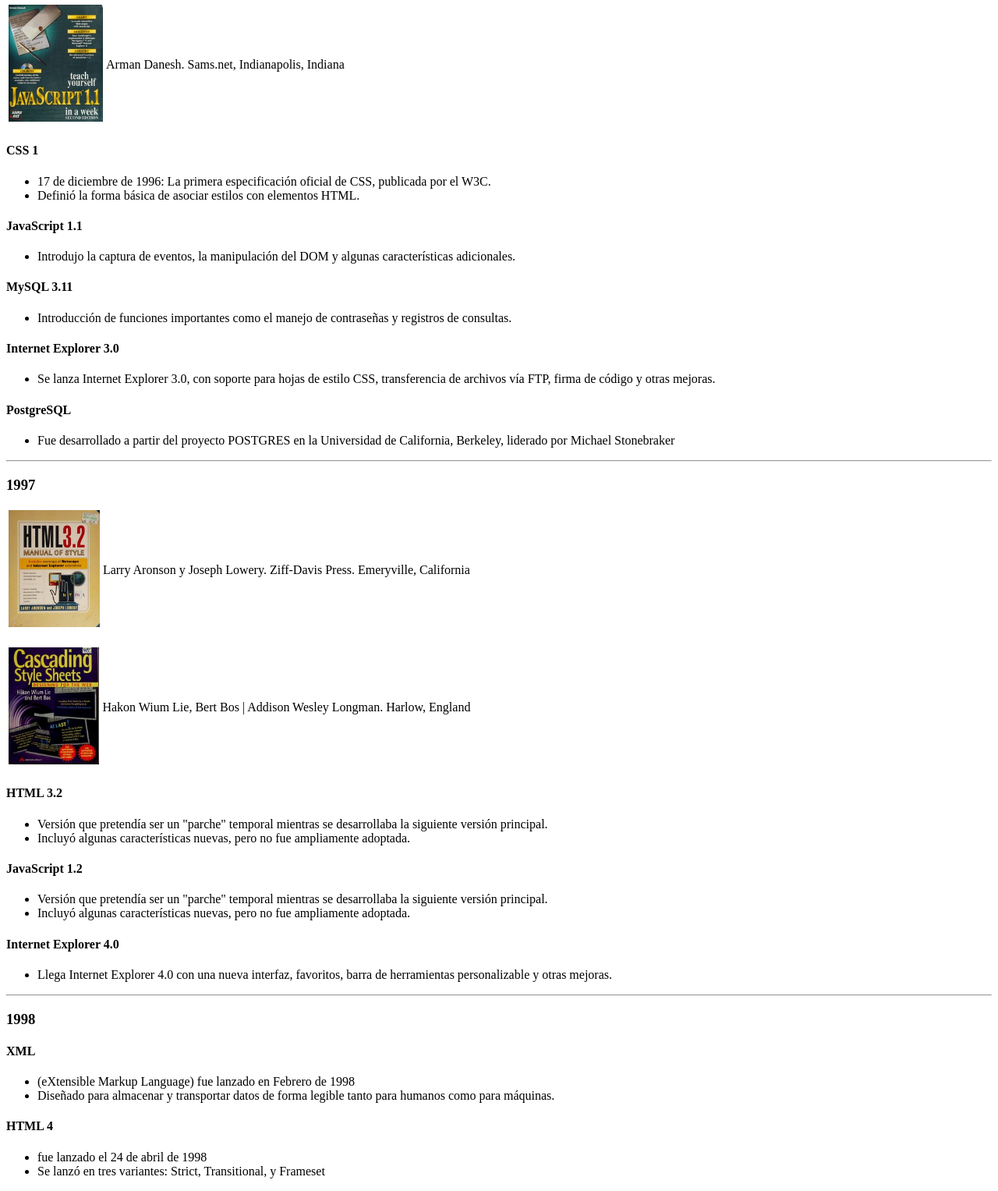
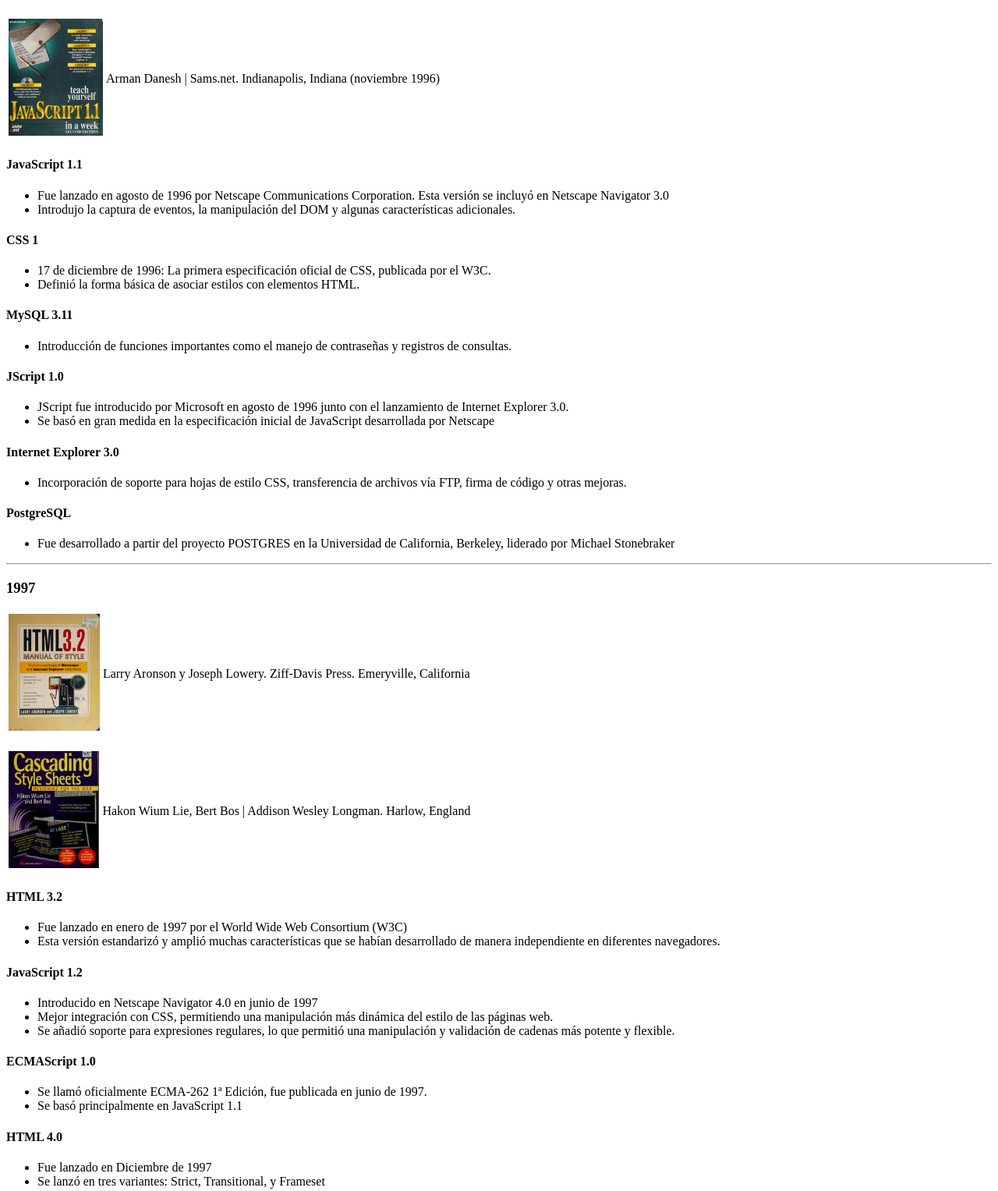
Before and after one commit to sandrups/librosweb, a plain HTML site: page index.html in a window 1280 px wide. Shown: the part 2360-3887 px from the top of the page at 78% size. Drawn offline with Linux system fonts and the light colour scheme; a script that the page names is missing; a web font is replaced by a local one.

Commit message:
actualizacion de datos y fechas

```diff
--- a/index.html
+++ b/index.html
@@ -109,8 +109,9 @@
   <p>
     <h4>JavaScript 1.0</h4>
     <ul>
-      <li>La versión original de JavaScript, lanzada el <u>4 de diciembre</u> por Netscape bajo el nombre de LiveScript.</li>
-      <li>Permitía agregar interactividad básica a las páginas web.</li>
+      <li>Fue creado por Brendan Eich mientras trabajaba en Netscape, inicialmente se llamaba Mocha, luego se renombró a LiveScript y finalmente a JavaScript.</li>
+      <li>Lanzado en diciembre de 1995 con Netscape Navigator 2.0.</li>
+      <li>JavaScript fue diseñado para ser un lenguaje de scripting ligero, interpretado y orientado a objetos, adecuado para agregar interactividad y comportamiento dinámico a las páginas web.</li>
     </ul>
     <h4>MySQL 1.0</h4>
     <ul>
@@ -138,28 +139,34 @@
     <table>
       <tr>
         <td><a href="js1.1/"><img src="js1.1.jpeg" height="150"></a></td>
-        <td>Arman Danesh. Sams.net, Indianapolis, Indiana</td>
+        <td>Arman Danesh | Sams.net. Indianapolis, Indiana (noviembre 1996)</td>
       </tr>
     </table>
   </p>
 
   <p>
+    <h4>JavaScript 1.1</h4>
+    <ul>
+      <li>Fue lanzado en agosto de 1996 por Netscape Communications Corporation. Esta versión se incluyó en Netscape Navigator 3.0</li>
+      <li>Introdujo la captura de eventos, la manipulación del DOM y algunas características adicionales.</li>
+    </ul>
     <h4>CSS 1</h4>
     <ul>
       <li>17 de diciembre de 1996: La primera especificación oficial de CSS, publicada por el W3C.</li>
       <li>Definió la forma básica de asociar estilos con elementos HTML.</li>
     </ul>
-    <h4>JavaScript 1.1</h4>
-    <ul>
-      <li>Introdujo la captura de eventos, la manipulación del DOM y algunas características adicionales.</li>
-    </ul>
     <h4>MySQL 3.11</h4>
     <ul>
       <li>Introducción de funciones importantes como el manejo de contraseñas y registros de consultas.</li>
     </ul>
+    <h4>JScript 1.0</h4>
+    <ul>
+      <li>JScript fue introducido por Microsoft en agosto de 1996 junto con el lanzamiento de Internet Explorer 3.0.</li>
+      <li>Se basó en gran medida en la especificación inicial de JavaScript desarrollada por Netscape</li>
+    </ul>
     <h4>Internet Explorer 3.0</h4>
     <ul>
-      <li>Se lanza Internet Explorer 3.0, con soporte para hojas de estilo CSS, transferencia de archivos vía FTP, firma de código y otras mejoras.</li>
+      <li>Incorporación de soporte para hojas de estilo CSS, transferencia de archivos vía FTP, firma de código y otras mejoras.</li>
     </ul>
     <h4>PostgreSQL</h4>
     <ul>
@@ -189,13 +196,26 @@
   <p>
     <h4>HTML 3.2</h4>
     <ul>
-      <li>Versión que pretendía ser un "parche" temporal mientras se desarrollaba la siguiente versión principal.</li>
-      <li>Incluyó algunas características nuevas, pero no fue ampliamente adoptada.</li>
+      <li>Fue lanzado en enero de 1997 por el World Wide Web Consortium (W3C)</li>
+      <li>Esta versión estandarizó y amplió muchas características que se habían desarrollado de manera independiente en diferentes navegadores.</li>
     </ul>
     <h4>JavaScript 1.2</h4>
     <ul>
-      <li>Versión que pretendía ser un "parche" temporal mientras se desarrollaba la siguiente versión principal.</li>
-      <li>Incluyó algunas características nuevas, pero no fue ampliamente adoptada.</li>
+      <li>Introducido en Netscape Navigator 4.0 en junio de 1997</li>
+      <li>Mejor integración con CSS, permitiendo una manipulación más dinámica del estilo de las páginas web.</li>
+      <li>Se añadió soporte para expresiones regulares, lo que permitió una manipulación y validación de cadenas más potente y flexible.</li>
+    </ul>
+    <h4>ECMAScript 1.0</h4>
+    <ul>
+      <li>
+        Se llamó oficialmente ECMA-262 1ª Edición, fue publicada en junio de 1997.
+      </li>
+      <li>Se basó principalmente en JavaScript 1.1</li>
+    </ul>
+    <h4>HTML 4.0</h4>
+    <ul>
+      <li>Fue lanzado en Diciembre de 1997</li>
+      <li>Se lanzó en tres variantes: Strict, Transitional, y Frameset</li>
     </ul>
     <h4>Internet Explorer 4.0</h4>
     <ul>
@@ -212,11 +232,7 @@
       <li>(eXtensible Markup Language) fue lanzado en Febrero de 1998</li>
       <li>Diseñado para almacenar y transportar datos de forma legible tanto para humanos como para máquinas.</li>
     </ul>
-    <h4>HTML 4</h4>
-    <ul>
-      <li>fue lanzado el 24 de abril de 1998</li>
-      <li>Se lanzó en tres variantes: Strict, Transitional, y Frameset</li>
-    </ul>
+
     <h4>CSS2</h4>
     <ul>
       <li>(Cascading Style Sheets, Level 2) fue publicado por el World Wide Web Consortium (W3C) como una recomendación oficial el 12 de mayo de 1998.</li>
@@ -225,6 +241,7 @@
     <ul>
       <li>Fue lanzado en octubre de 1998, y se incluyó en Netscape Navigator 4.06</li>
       <li>Se alineaba en gran medida con la especificación ECMAScript 1, que se había publicado en junio de 1997.</li>
+      <li>Características nuevas: Introducción de la declaración 'let' para variables de bloque, Adición del método 'toSource()' para objetos, Implementación del operador 'in' para verificar si una propiedad existe en un objeto.</li>
     </ul>
   </p>
 
@@ -236,7 +253,7 @@
     <ul>
       <li>Fue introducido en marzo de 1999, por Microsoft en Internet Explorer 5 como un control ActiveX, bajo el nombre de XMLHTTP</li>
       <li>Este objeto permitió a los desarrolladores enviar y recibir datos de un servidor de manera asíncrona sin necesidad de recargar la página completa.</li>
-      <li>El objeto XMLHttpRequest en su forma original fue parte del lenguaje de scripting de Microsoft conocido como JScript,</li>
+      <li>El objeto XMLHttpRequest en su forma original fue parte del lenguaje de scripting de Microsoft conocido como JScript.</li>
     </ul>
     <h4>JavaScript 1.4</h4>
     <ul>
```
